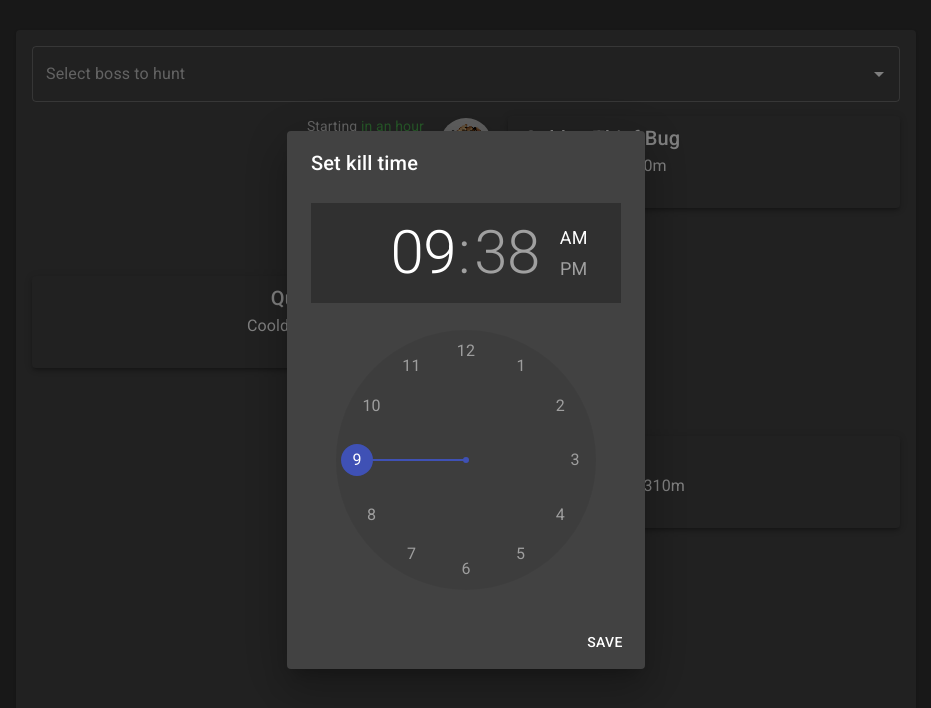
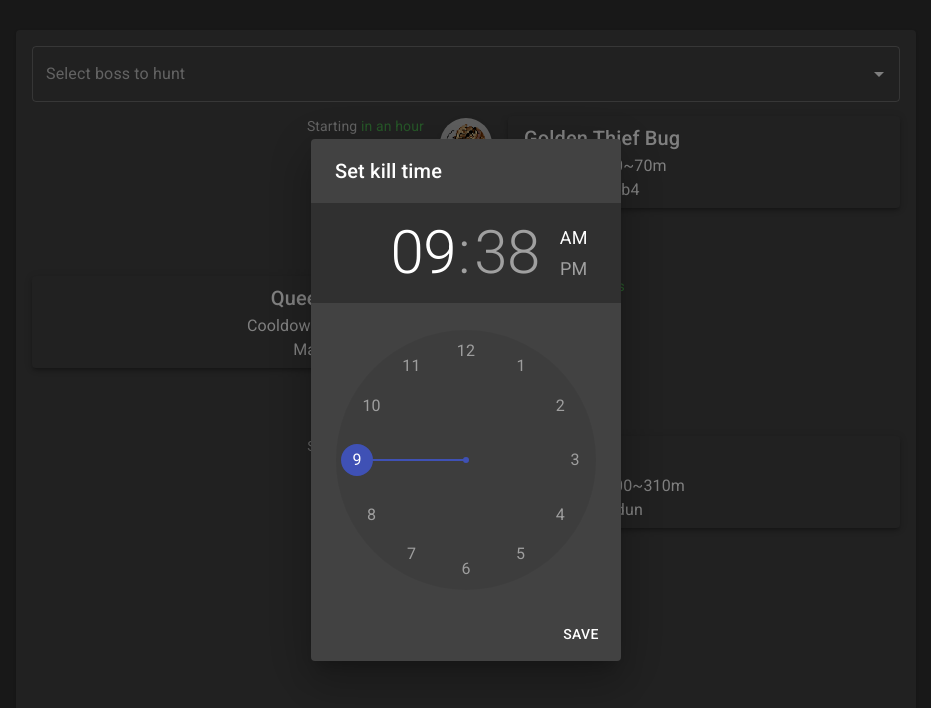
Before and after one commit to kasper573/ragnarok-boss-tracker, a React (Create React App) app: page / in a window 1280 px wide. Both pictures are taken after a click on the button 706 px from the left and 240 px from the top of the page. Shown: the top 708 px of the page, without its empty margins (174-1105 px from the left). Built offline with nearby package versions, Linux system fonts and the light colour scheme.

Commit message:
Remove redundant content padding from HuntEditor dialog

```diff
--- a/src/HuntEditor.tsx
+++ b/src/HuntEditor.tsx
@@ -1,6 +1,5 @@
 import {
   Dialog,
-  DialogContent,
   DialogProps,
   DialogTitle,
   DialogActions,
@@ -29,7 +28,6 @@ export const HuntEditor: React.FC<HuntEditorProps> = ({
   return (
     <Dialog open={open} onClose={onClose}>
       <DialogTitle>Set kill time</DialogTitle>
-      <DialogContent>
       <TimePicker
         variant="static"
         openTo="hours"
@@ -37,7 +35,6 @@ export const HuntEditor: React.FC<HuntEditorProps> = ({
         onChange={handleTimeChange}
         ampm
       />
-      </DialogContent>
       <DialogActions>
         <Button onClick={submit} autoFocus>
           Save
```
Lines whose indentation alone changed are shown as unchanged.
